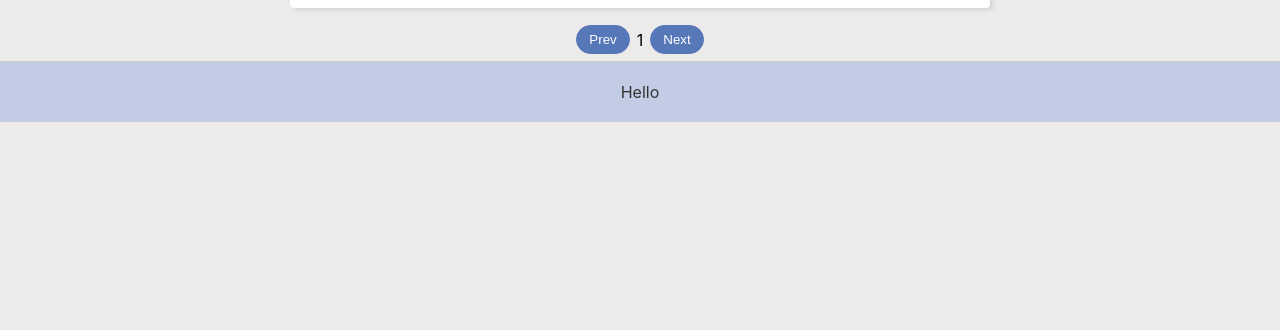
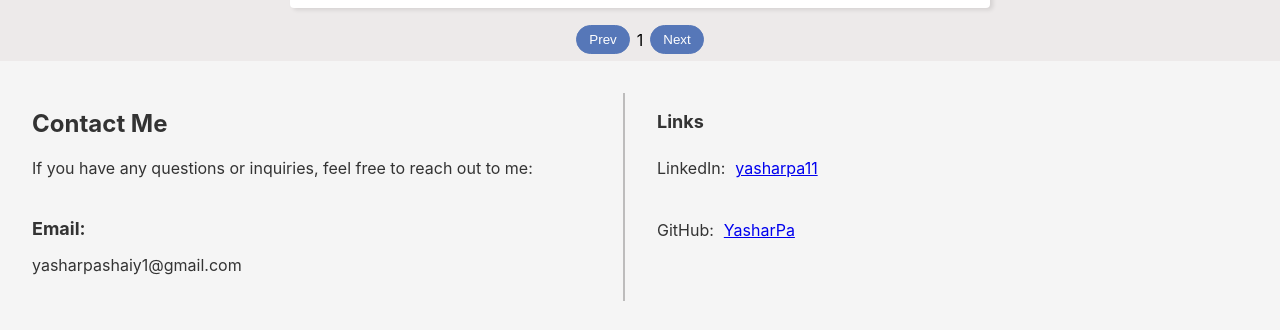
Before and after one commit to YasharPa/Gags-rebuild, a React (Create React App) app: page / in a window 1280 px wide. Shown: the part 2037-2367 px from the top of the page. Before the commit the page ends 2159 px from the top, so only its background shows below. Built offline with nearby package versions, Linux system fonts and the light colour scheme; data requests are answered from the project's data file.

Commit message:
styling About Component Added.

```diff
--- a/src/components/About.js
+++ b/src/components/About.js
@@ -1,6 +1,45 @@
+import React from "react";
+
 function About({ id }) {
-  const contant = "Hello";
-  return <footer id={id}>{contant}</footer>;
+  const email = "yasharpashaiy1@gmail.com";
+  const gitHub = "https://github.com/YasharPa";
+  const linkedinLink = "https://www.linkedin.com/in/yasharpa11";
+  return (
+    <footer id={id}>
+      <div className="contact-container">
+        <div className="contact-info">
+          <h1>Contact Me</h1>
+          <p>
+            If you have any questions or inquiries, feel free to reach out to
+            me:
+          </p>
+          <div className="contact-details">
+            <div className="contact-item">
+              <h4>Email:</h4>
+              <p>{email}</p>
+            </div>
+          </div>
+        </div>
+        <div className="social-footer">
+          <h3>Links</h3>
+          <ul>
+            <li>
+              <p>LinkedIn:</p>
+              <a href={linkedinLink} target="_blank" rel="noopener noreferrer">
+                yasharpa11
+              </a>
+            </li>
+            <li>
+              <p>GitHub:</p>
+              <a href={gitHub} target="_blank" rel="noopener noreferrer">
+                YasharPa
+              </a>
+            </li>
+          </ul>
+        </div>
+      </div>
+    </footer>
+  );
 }
 
 export default About;
--- a/src/index.css
+++ b/src/index.css
@@ -334,11 +334,61 @@ html {
   height: 25px;
 }
 
-#about {
-  background-color: #9db3e086;
-  padding: 20px; /* Add padding for spacing */
-  text-align: center; /* Center-align the content */
-  color: #333; /* Text color */
-  font-size: 16px; /* Adjust font size as needed */
-  border-top: 1px solid #ccc; /* Add a top border for separation */
+.contact-container {
+  display: flex;
+  justify-content: space-between;
+  padding: 2rem;
+  background-color: #f5f5f5;
+  color: #333;
 }
+
+.contact-info {
+  flex: 1;
+}
+
+.contact-info h1 {
+  font-size: 24px;
+  margin-bottom: 20px;
+}
+
+.contact-details {
+  display: flex;
+  flex-direction: column;
+}
+
+.contact-item {
+  margin-bottom: 10px;
+}
+
+.contact-item h4 {
+  font-size: 18px;
+  margin-bottom: 5px;
+}
+
+.social-footer {
+  padding-left: 2rem;
+  flex: 1;
+  border-left: 2px solid #79777775;
+}
+
+.social-footer h3 {
+  font-size: 18px;
+  margin-bottom: 10px;
+}
+
+.social-footer ul {
+  list-style: none;
+  padding: 0;
+  margin: 0;
+}
+
+.social-footer li {
+  display: flex;
+  align-items: center;
+  margin-bottom: 10px;
+}
+
+.social-footer li p {
+  font-size: 16px;
+  margin-right: 10px;
+}
```
